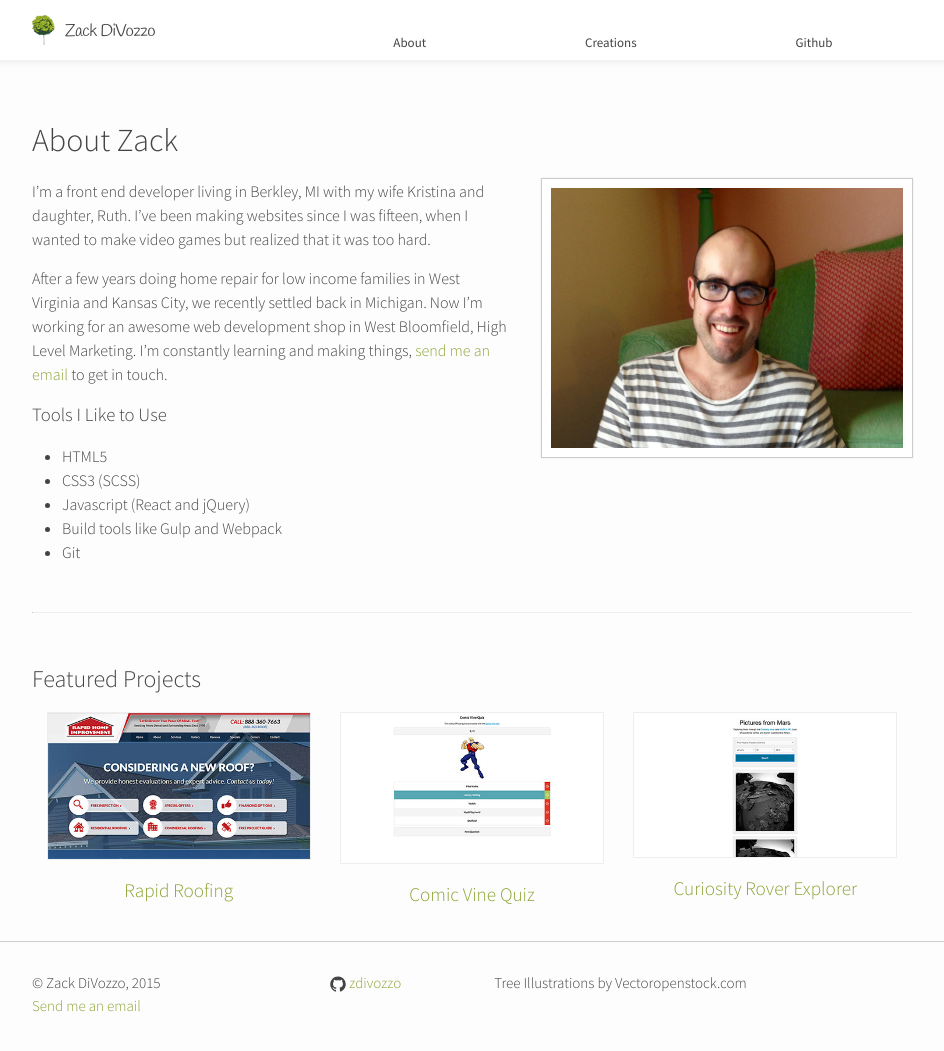
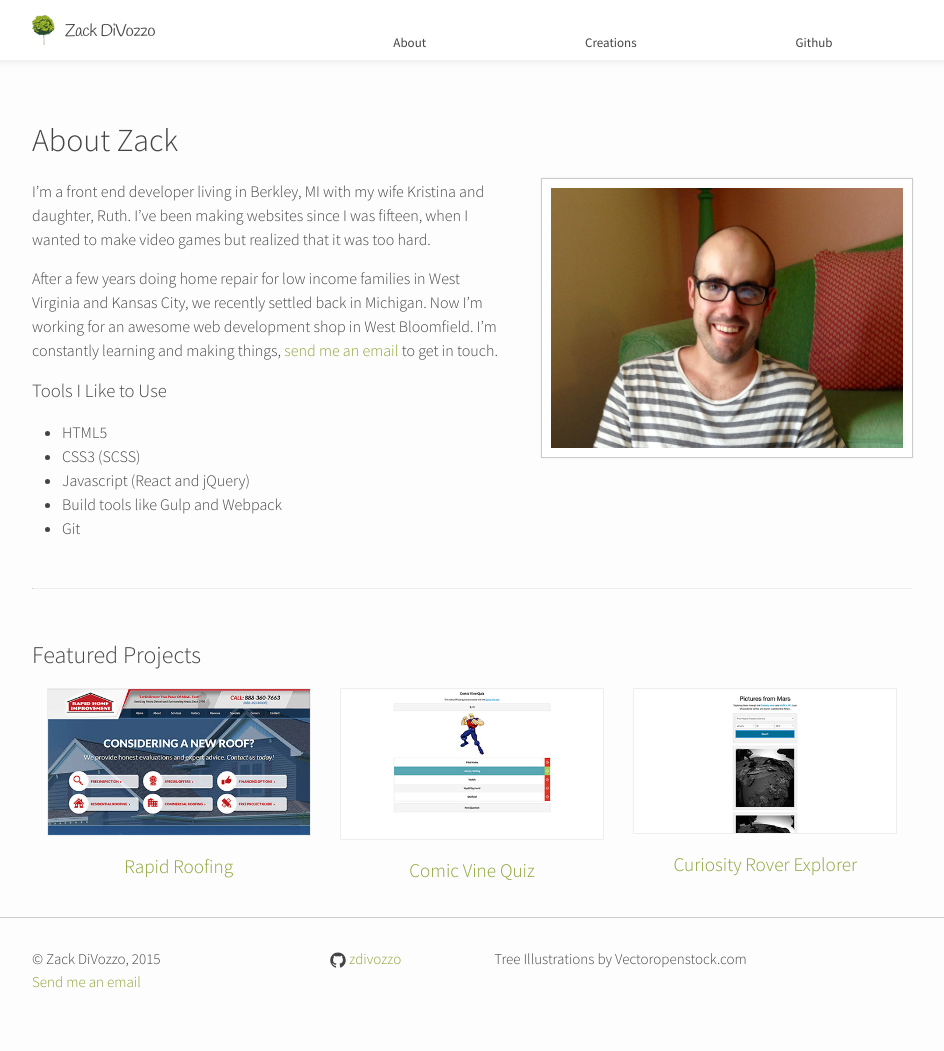
Before and after one commit to zdivozzo/portfolio-site, a Jekyll site: the page built from about.md, in a window 1280 px wide and 1077 px high. Shown: the top 1051 px of the window, without its empty margins (168-1112 px from the left). Built offline with Jekyll 4.4.1, drawn with Linux system fonts in a browser that asks for light colours.

Commit message:
Update about.md

```diff
--- a/about.md
+++ b/about.md
@@ -8,7 +8,7 @@
 
 I'm a front end developer living in Berkley, MI with my wife Kristina and daughter, Ruth. I've been making websites since I was fifteen, when I wanted to make video games but realized that it was too hard.
 
-After a few years doing home repair for low income families in West Virginia and Kansas City, we recently settled back in Michigan. Now I'm working for an awesome web development shop in West Bloomfield, High Level Marketing. I'm constantly learning and making things, <a href="&#109;a&#105;l&#116;&#111;:&#122;&#97;&#99;&#104;&#97;&#114;&#121;&#100;&#105;&#118;&#111;&#122;&#122;&#111;&#64;&#103;&#109;&#97;&#105;&#108;&#46;&#99;&#111;&#109;">send me an email</a> to get in touch.
+After a few years doing home repair for low income families in West Virginia and Kansas City, we recently settled back in Michigan. Now I'm working for an awesome web development shop in West Bloomfield. I'm constantly learning and making things, <a href="&#109;a&#105;l&#116;&#111;:&#122;&#97;&#99;&#104;&#97;&#114;&#121;&#100;&#105;&#118;&#111;&#122;&#122;&#111;&#64;&#103;&#109;&#97;&#105;&#108;&#46;&#99;&#111;&#109;">send me an email</a> to get in touch.
 
 ###Tools I Like to Use
 
```
